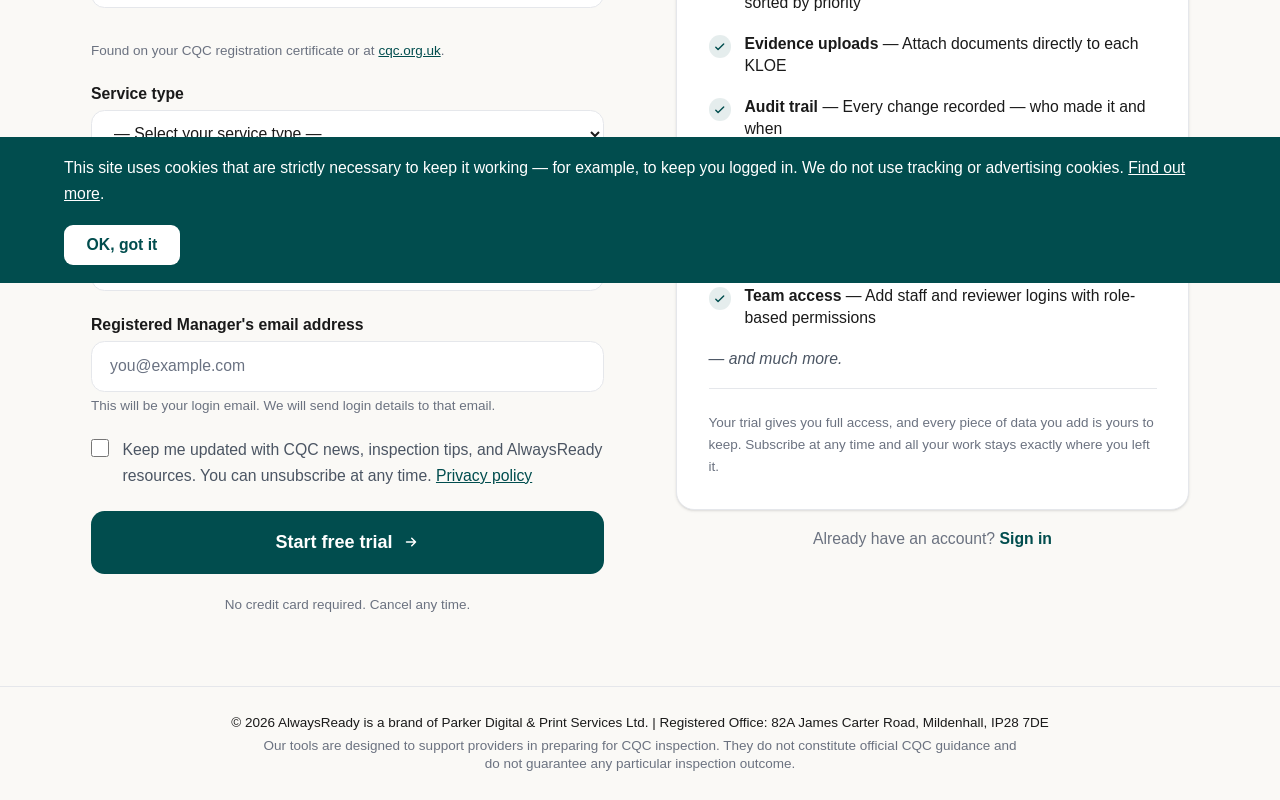
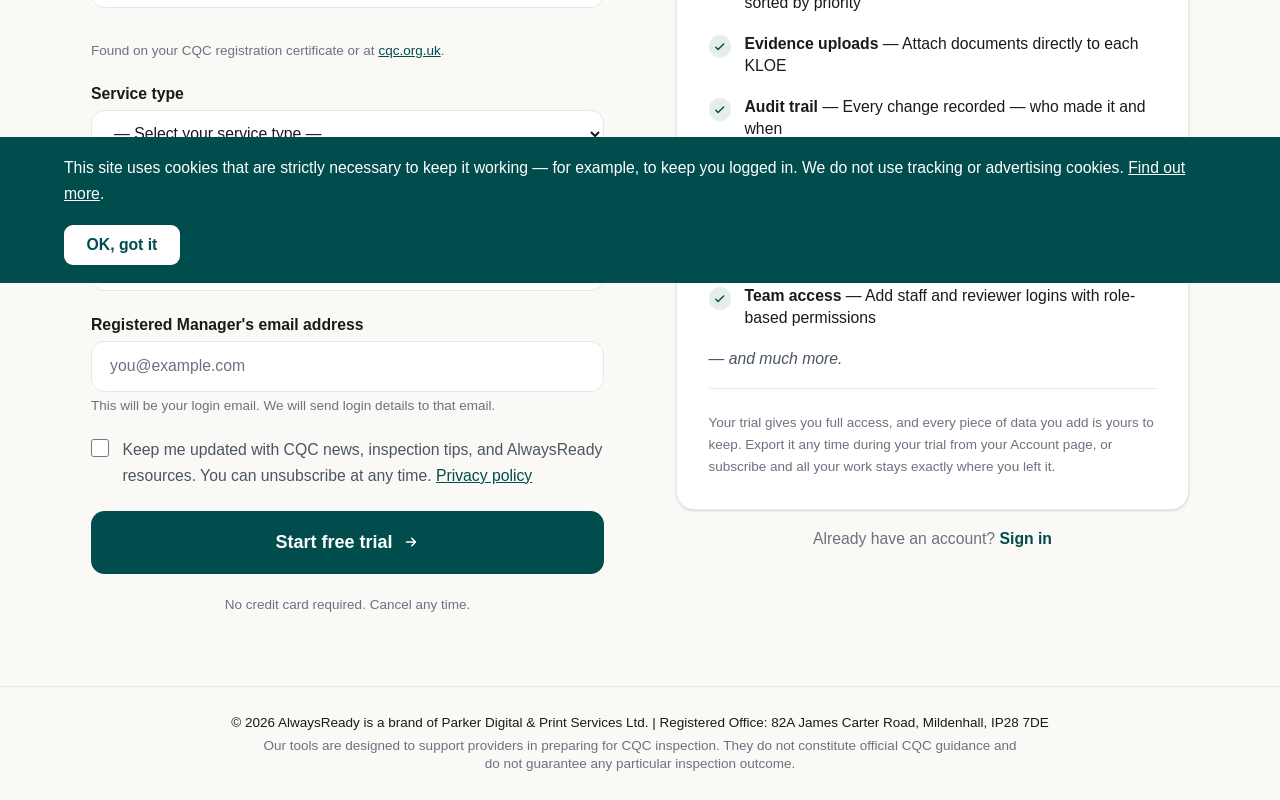
Before and after one commit to ethna-p/alwaysready-inspection-readiness-platform, a Next.js app: page /trial in a window 1280 px wide. Shown: the part 517-1317 px from the top of the page. Built offline with nearby package versions, Linux system fonts and the light colour scheme.

Commit message:
Update trial page reassurance copy

```diff
--- a/app/trial/page.tsx
+++ b/app/trial/page.tsx
@@ -381,7 +381,8 @@
               <div className="mt-4 pt-5 border-t border-line">
                 <p className="text-xs text-ink-muted leading-relaxed">
                   Your trial gives you full access, and every piece of data you add is yours to keep.
-                  Subscribe at any time and all your work stays exactly where you left it.
+                  Export it any time during your trial from your Account page, or subscribe and all
+                  your work stays exactly where you left it.
                 </p>
               </div>
             </div>
```
